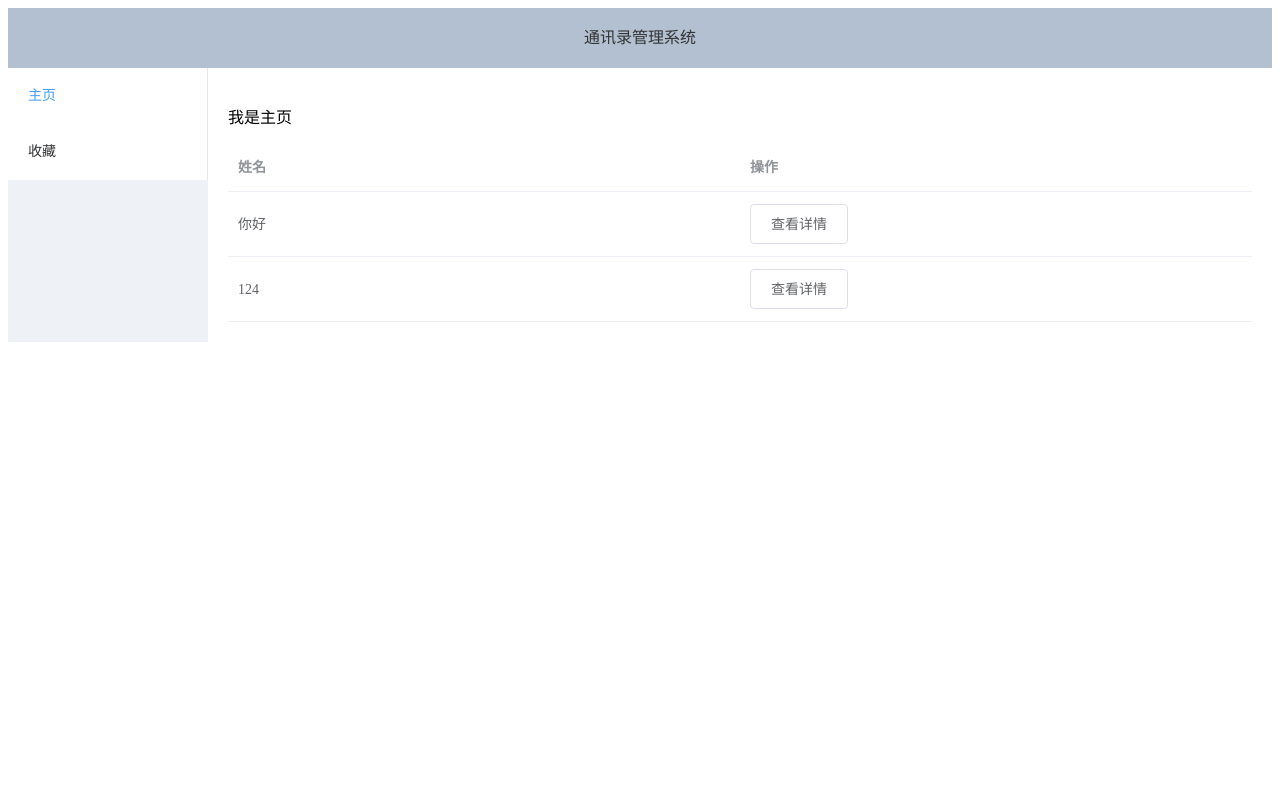
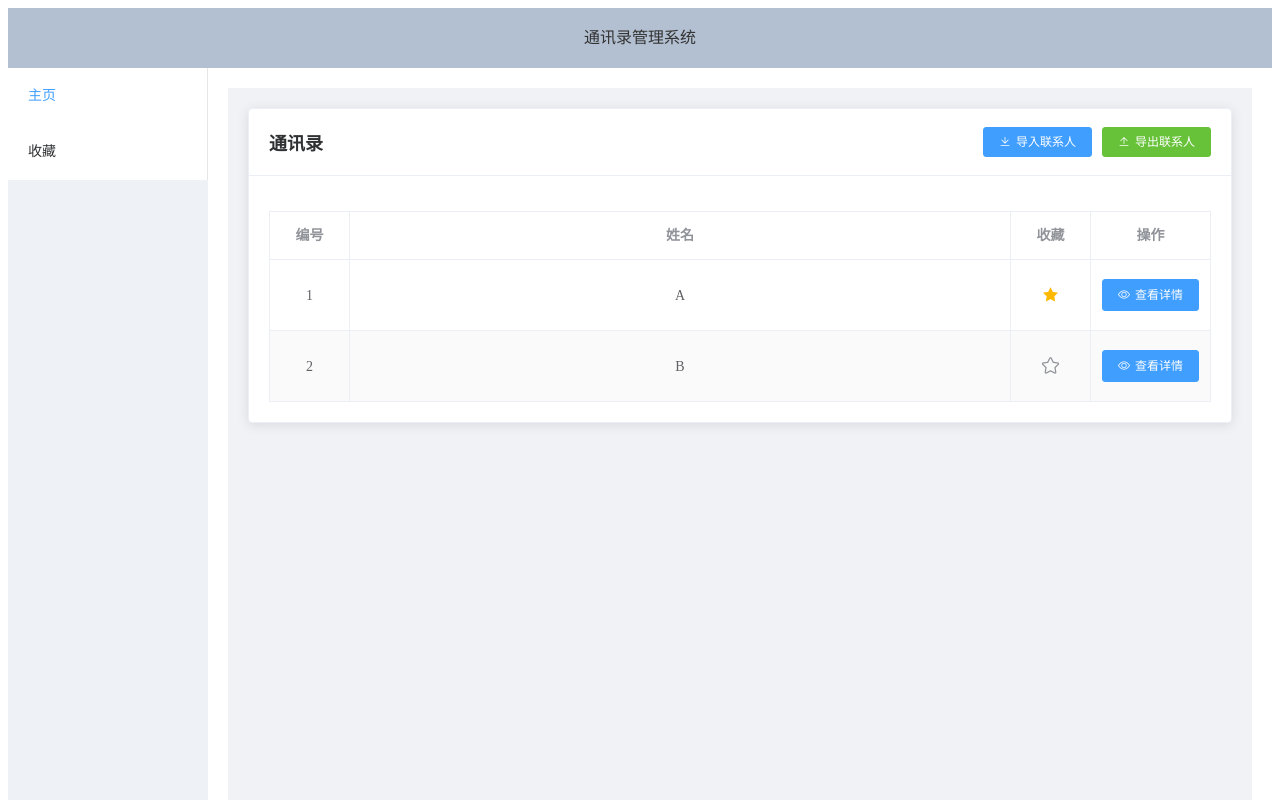
Before and after one commit to lnd2014/ExtremeProgramming, a Vue app in the folder contacts-front-end/: page /details in a window 1280 px wide. Shown: the top 800 px of the page. Built offline with nearby package versions, Linux system fonts and the light colour scheme.

Commit message:
完善前端页面逻辑

```diff
--- a/contacts-front-end/src/views/DetailView.vue
+++ b/contacts-front-end/src/views/DetailView.vue
@@ -1,57 +1,159 @@
 <template>
-    <div>
-        <el-button type="primary" icon="el-icon-back" @click="backToHome">返回主页</el-button>
-        <p>我是联系人详情页面</p>
-        <!--用query接收传进来的值-->
-        <p>姓名:{{ this.$route.query.name }}</p>
-        <el-table :data="phoneList">
-          <el-table-column label="电话号码" prop="phone"></el-table-column>
-        </el-table>
-        <el-table :data="addressList">
-          <el-table-column label="邮箱" prop="address"></el-table-column>
-        </el-table>
+  <div class="detail-view">
+    <el-card class="detail-card">
+      <div slot="header" class="card-header">
+        <span>联系人详情</span>
+        <el-button icon="el-icon-back" type="text" @click="goBack">返回</el-button>
+      </div>
 
-    </div>
+      <el-form
+        label-width="80px"
+        :model="contactInfo"
+        :rules="rules"
+        ref="contactForm"
+        status-icon
+      >
+        <el-form-item label="姓名">
+          <el-input v-model="contactInfo.name" disabled></el-input>
+        </el-form-item>
+
+        <el-form-item label="编号">
+          <el-input v-model="contactInfo.id" disabled></el-input>
+        </el-form-item>
+
+        <el-form-item label="电话" prop="phone">
+          <el-input
+            v-model="contactInfo.phone"
+            prefix-icon="el-icon-phone"
+          ></el-input>
+        </el-form-item>
+
+        <el-form-item label="邮箱" prop="email">
+          <el-input
+            v-model="contactInfo.email"
+            prefix-icon="el-icon-message"
+          ></el-input>
+        </el-form-item>
+
+        <el-form-item label="收藏">
+          <el-switch
+            v-model="contactInfo.star"
+            active-color="#FFB800"
+            inactive-color="#909399"
+          </el-switch>
+        </el-form-item>
+
+        <el-form-item class="form-buttons">
+          <el-button type="primary" icon="el-icon-check" @click="saveChanges('contactForm')">保存修改</el-button>
+          <el-button icon="el-icon-close" @click="resetForm('contactForm')">重置</el-button>
+        </el-form-item>
+      </el-form>
+    </el-card>
+  </div>
 </template>
 
 <script>
+export default {
+  name: 'DetailView',
+  data() {
+    // 电话验证规则
+    const validatePhone = (rule, value, callback) => {
+      if (!value) {
+        callback(new Error('请输入电话号码'));
+      } else if (!/^1[3-9]\d{9}$/.test(value)) {
+        callback(new Error('请输入正确的手机号码'));
+      } else {
+        callback();
+      }
+    };
 
-
-export default{
-    name:'myDetails',
-    methods:{
-        backToHome(){
-            this.$router.go(-1);
-        },
-        test(){
-            alert("Sucessful");
+    return {
+      contactInfo: {
+        id: '',
+        name: '',
+        phone: '',
+        email: '',
+        star: false
+      },
+      rules: {
+        phone: [
+          { required: true, validator: validatePhone, trigger: 'blur' }
+        ],
+        email: [
+          { required: true, message: '请输入邮箱地址', trigger: 'blur' },
+          { type: 'email', message: '请输入正确的邮箱地址', trigger: 'blur' }
+        ]
+      }
+    }
+  },
+  created() {
+    // 从URL参数获取联系人信息
+    const { id, name } = this.$route.query;
+    this.contactInfo.id = id;
+    this.contactInfo.name = name;
+    // 这里需要从父组件或者vuex获取完整的联系人信息
+    // TODO: 获取完整联系人信息的逻辑
+  },
+  methods: {
+    goBack() {
+      this.$router.push('/');
+    },
+    saveChanges(formName) {
+      this.$refs[formName].validate((valid) => {
+        if (valid) {
+          // TODO: 实现保存修改的逻辑
+          this.$message({
+            type: 'success',
+            message: '保存成功！'
+          });
+        } else {
+          this.$message.error('请正确填写表单！');
+          return false;
         }
+      });
     },
-    data:function(){
-        return {
-            phoneList:[
-                {
-                    uid:'1',
-                    phone:123123,
-                    id:'1'
-                },
-                {
-                    uid:'2',
-                    phone:123123123,
-                    id:'12'
-                }
-            ],
-            addressList:[
-                {
-                    uid:'1',
-                    address:'wisoah@009.com',
-                    id:'1'
-                },
-
-            ],
-            myId:this.$router.query,
-        };
-    },
-
+    resetForm(formName) {
+      this.$refs[formName].resetFields();
+    }
+  }
 }
 </script>
+
+<style scoped>
+.detail-view {
+  padding: 20px;
+  background-color: #f0f2f5;
+  min-height: 100vh;
+}
+
+.detail-card {
+  max-width: 600px;
+  margin: 0 auto;
+  box-shadow: 0 2px 12px 0 rgba(0,0,0,.1);
+}
+
+.card-header {
+  display: flex;
+  justify-content: space-between;
+  align-items: center;
+}
+
+.card-header span {
+  font-size: 18px;
+  font-weight: bold;
+  color: #303133;
+}
+
+.form-buttons {
+  text-align: center;
+  margin-top: 30px;
+}
+
+.el-form-item {
+  margin-bottom: 22px;
+}
+
+.el-input {
+  width: 100%;
+}
+</style>
--- a/contacts-front-end/src/views/HomeView.vue
+++ b/contacts-front-end/src/views/HomeView.vue
@@ -1,51 +1,193 @@
 <template>
   <div class="home">
-    <p>我是主页</p>
-    <el-table :data="nameList">
-        <el-table-column label="姓名" prop="name" ref="name"></el-table-column>
-          <el-table-column label="操作">
-            <!--操作栏需要template组件传值-->
+    <el-card class="box-card">
+      <div slot="header" class="card-header">
+        <span>通讯录</span>
+        <div class="operation-buttons">
+          <el-upload
+            class="upload-demo"
+            action=""
+            :before-upload="handleImport"
+            accept=".xlsx,.xls"
+            :show-file-list="false"
+          >
+            <el-button
+              type="primary"
+              size="small"
+              icon="el-icon-download"
+            >导入联系人</el-button>
+          </el-upload>
+          <el-button
+            type="success"
+            size="small"
+            icon="el-icon-upload2"
+            @click="exportContacts"
+          >导出联系人</el-button>
+        </div>
+      </div>
+
+      <el-table
+        :data="nameList"
+        style="width: 100%"
+        :stripe="true"
+        :border="true"
+      >
+        <el-table-column label="编号" prop="id" width="80" align="center"></el-table-column>
+        <el-table-column label="姓名" prop="name" align="center"></el-table-column>
+        <el-table-column label="收藏" width="80" align="center">
           <template slot-scope="scope">
-              <el-button @click="goToDetails(scope.row)">查看详情</el-button>
+            <el-button
+              type="text"
+              @click="toggleFavorite(scope.row)"
+            >
+              <i :class="scope.row.star ? 'el-icon-star-on' : 'el-icon-star-off'"
+                 :style="{ color: scope.row.star ? '#FFB800' : '#909399', fontSize: '20px' }"
+              ></i>
+            </el-button>
+          </template>
+        </el-table-column>
+        <el-table-column label="操作" width="120" align="center">
+          <template slot-scope="scope">
+            <el-button
+              type="primary"
+              size="small"
+              icon="el-icon-view"
+              @click="goToDetails(scope.row)"
+            >查看详情</el-button>
           </template>
         </el-table-column>
       </el-table>
+    </el-card>
     <router-view/>
   </div>
 </template>
 
+
 <script>
-// @ is an alias to /src
-// import HelloWorld from '@/components/HelloWorld.vue'
-// import Chart from '../components/Chart.vue'
+import * as XLSX from 'xlsx'
+
 export default {
   name: 'HomeView',
-  components: {
-    // Chart,
-  },
-  data:function(){
+  data: function(){
     return {
       nameList:[
         {
-            id:1,
-            name:'你好',
+          id: 1,
+          name: 'A',
+          star: true
         },
         {
-            id:2,
-            name:'124',
+          id: 2,
+          name: 'B',
+          star: false
         }
-
       ],
     };
   },
   methods:{
     goToDetails(row){
-      //路由传值
       this.$router.push({
         path: "/details?name=" + row.name + "&id=" + row.id
       });
+    },
+    toggleFavorite(row) {
+      const action = row.star ? '取消收藏' : '收藏';
+      row.star = !row.star;
+      this.$message({
+        type: 'success',
+        message: `已${action}该联系人`
+      });
+    },
+    exportContacts() {
+      const data = this.nameList.map(contact => ({
+        姓名: contact.name,
+        电话: contact.phone,
+        邮箱: contact.email,
+        是否收藏: contact.star ? '是' : '否'
+      }));
+
+      const ws = XLSX.utils.json_to_sheet(data);
+      const wb = XLSX.utils.book_new();
+      XLSX.utils.book_append_sheet(wb, ws, '联系人列表');
+      XLSX.writeFile(wb, '联系人.xlsx');
+    },
+    handleImport(file) {
+      const reader = new FileReader();
+      reader.onload = (e) => {
+        const data = e.target.result;
+        const workbook = XLSX.read(data, { type: 'array' });
+        const firstSheetName = workbook.SheetNames[0];
+        const worksheet = workbook.Sheets[firstSheetName];
+        const results = XLSX.utils.sheet_to_json(worksheet);
+
+        const newContacts = results.map((item, index) => ({
+          id: this.nameList.length + index + 1,
+          name: item.姓名,
+          phone: item.电话,
+          email: item.邮箱,
+          star: item.是否收藏 === '是'
+        }));
+
+        this.nameList = [...this.nameList, ...newContacts];
+      };
+      reader.readAsArrayBuffer(file);
+      return false;
     }
   }
 }
+</script>
 
-</script>
+<style scoped>
+.home {
+  padding: 20px;
+  background-color: #f0f2f5;
+  min-height: 100vh;
+}
+
+.box-card {
+  margin-bottom: 20px;
+  box-shadow: 0 2px 12px 0 rgba(0,0,0,.1);
+}
+
+.card-header {
+  display: flex;
+  justify-content: space-between;
+  align-items: center;
+}
+
+.card-header span {
+  font-size: 18px;
+  font-weight: bold;
+  color: #303133;
+}
+
+.operation-buttons {
+  display: flex;
+  gap: 10px;
+}
+
+.operation-buttons .el-button {
+  padding: 8px 15px;
+}
+
+.operation-buttons .el-button [class^="el-icon-"] {
+  margin-right: 5px;
+}
+
+.el-table {
+  margin-top: 15px;
+}
+
+/* 上传按钮样式优化 */
+.upload-demo {
+  display: inline-block;
+}
+
+.upload-demo .el-upload {
+  display: block;
+}
+
+.upload-demo .el-upload-list {
+  display: none;
+}
+</style>
--- a/contacts-front-end/src/views/StarView.vue
+++ b/contacts-front-end/src/views/StarView.vue
@@ -1,51 +1,94 @@
 <template>
-    <div>
-      <p>我是收藏页面</p>
-      <el-table :data="nameList">
-        <el-table-column label="姓名" prop="name" ref="name"></el-table-column>
-        <el-table-column label="操作">
-          <!--操作栏需要template组件传值-->
+  <div class="star-view">
+    <el-card class="box-card">
+      <div slot="header" class="card-header">
+        <span>收藏联系人</span>
+      </div>
+
+      <el-table
+        :data="starredContacts"
+        style="width: 100%"
+        :stripe="true"
+        :border="true"
+        v-loading="loading"
+      >
+        <el-table-column label="编号" prop="id" width="80" align="center"></el-table-column>
+        <el-table-column label="姓名" prop="name" align="center"></el-table-column>
+        <el-table-column label="收藏" width="80" align="center">
           <template slot-scope="scope">
-            <el-button @click="goToDetails(scope.row)">查看详情</el-button>
+            <el-button
+              type="text"
+              @click="cancelStar(scope.row)"
+            >
+              <i class="el-icon-star-on"
+                 style="color: #FFB800; font-size: 20px"
+              ></i>
+            </el-button>
+          </template>
+        </el-table-column>
+        <el-table-column label="操作" width="120" align="center">
+          <template slot-scope="scope">
+            <el-button
+              type="primary"
+              size="small"
+              icon="el-icon-view"
+              @click="goToDetails(scope.row)"
+            >查看详情</el-button>
           </template>
         </el-table-column>
       </el-table>
-    </div>
+
+      <div class="empty-block" v-if="starredContacts.length === 0">
+        <el-empty description="暂无收藏联系人"></el-empty>
+      </div>
+    </el-card>
+  </div>
 </template>
 
+
 <script>
-
 export default {
   name: 'StarView',
-  components: {
-
+  data() {
+    return {
+      loading: false,
+      starredContacts: []
+    }
   },
-  data:function(){
-    return {
-      rou:'/details/',
-      nameList:[
-          {
-            id:1,
-            name:'你好',
-          },
-          {
-            id:2,
-            name:'124',
-          }
-        ],
-    };
+  created() {
+    // 获取收藏的联系人列表
+    this.getStarredContacts();
   },
-  methods:{
-    test(row){
-      // console.log(scope.row.id);
-      console.log(row.name);
+  methods: {
+    getStarredContacts() {
+      this.loading = true;
+      // 从父组件或Vuex获取联系人列表
+      const allContacts = this.$parent.nameList || [];
+      this.starredContacts = allContacts.filter(contact => contact.star);
+      this.loading = false;
     },
-    transferMsg(row){
-      this.rou+='?name=' + this.row.name + '&id=' + this.row.id;
+    cancelStar(row) {
+      this.$confirm('确定取消收藏该联系人吗？', '提示', {
+        confirmButtonText: '确定',
+        cancelButtonText: '取消',
+        type: 'warning'
+      }).then(() => {
+        // 更新父组件中的数据
+        const contact = this.$parent.nameList.find(item => item.id === row.id);
+        if (contact) {
+          contact.star = false;
+          // 更新当前视图的数据
+          this.getStarredContacts();
+          this.$message({
+            type: 'success',
+            message: '已取消收藏'
+          });
+        }
+      }).catch(() => {
+        // 取消操作
+      });
     },
-    //传送到details页面的方法
-    goToDetails(row){
-      //路由传值
+    goToDetails(row) {
       this.$router.push({
         path: "/details?name=" + row.name + "&id=" + row.id
       });
@@ -53,3 +96,32 @@ export default {
   }
 }
 </script>
+
+<style scoped>
+.star-view {
+  padding: 20px;
+  background-color: #f0f2f5;
+  min-height: 100vh;
+}
+
+.box-card {
+  margin-bottom: 20px;
+  box-shadow: 0 2px 12px 0 rgba(0,0,0,.1);
+}
+
+.card-header {
+  display: flex;
+  justify-content: space-between;
+  align-items: center;
+}
+
+.card-header span {
+  font-size: 18px;
+  font-weight: bold;
+  color: #303133;
+}
+
+.empty-block {
+  margin: 20px 0;
+}
+</style>
```
Lines whose indentation alone changed are shown as unchanged.
